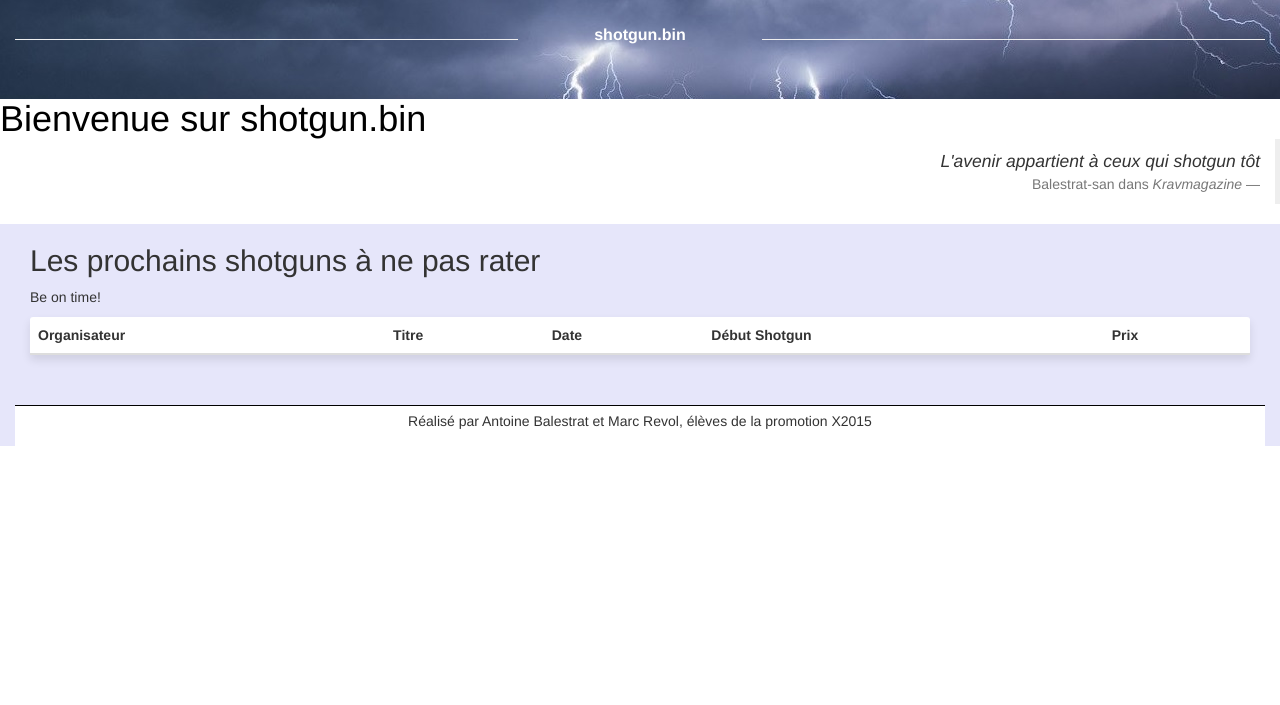
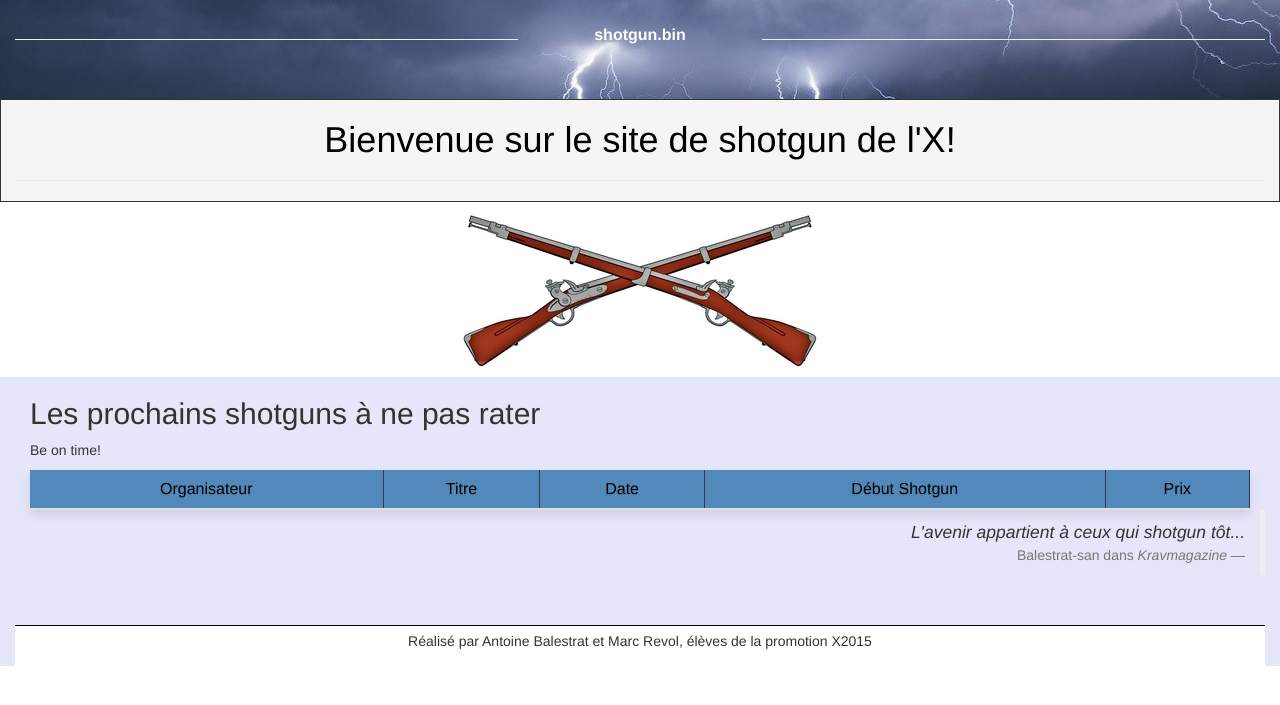
Before and after one commit to Mrktn/shotgun.bin, a PHP site: page /index.php?activePage=index in a window 1280 px wide. Shown: the part 51-756 px from the top of the page. Run offline with PHP 8.4, Linux system fonts and the light colour scheme; data that the repository does not hold is empty; some libraries are stand-ins or nearby versions.

Commit message:
Merge origin/master
Conflicts:
	classes/inscription.php
	content/content_createShotgun.php
	content/content_index.php
	content_createShotgun.php
	content_index.php

```diff
--- a/content/content_index.php
+++ b/content/content_index.php
@@ -1,9 +1,7 @@
 <?php
-echo '<h1>Bienvenue sur shotgun.bin</h1>'
-. "                    <blockquote  class='blockquote-reverse'>
-                        <i>L'avenir appartient à ceux qui shotgun tôt</i>
-                        <footer>Balestrat-san dans <cite title='Kravmagazine'>Kravmagazine</cite></footer>
-                    </blockquote>";
+echo "<div class ='container-fluid' style='background-color:#F5F5F5;border-style:solid;border-width:1px;'> <h1 style = 'margin-top:20px; text-align:center'>Bienvenue sur le site de shotgun de l'X!</h1><hr />
+ </div>
+                    <div>       <img class='centrimage' style='display:block;margin-left:auto;margin-right:auto;margin-bottom:10px;margin-top:10px;' src='images/fusilsretoucheresize.jpg' alt ='Crossed Guns' />  </div>";
 if (!isset($_SESSION['mailUser']))
 { // Page d'accueil pour les non inscrits
     echo'
@@ -25,9 +23,7 @@ echo'
 displayShotgunAVenir(DBi::$mysqli, shotgun_event::getActiveAVenirShotguns(DBi::$mysqli));
 echo'
        </div>
-        <div class=" col-sm-2 col-md-2 control-label questionStyle ">
-            <p>Bloc de transition</p>
-
+        <div class=" col-sm-2 col-md-2 control-label styleblocmid" >
         </div>
         <div class=" col-sm-5 col-md-5 control-label fontgrisContour">
 ';
@@ -36,6 +32,10 @@ echo'
  echo'       </div>
 </div> </div>';
 };
+echo"       <blockquote  class='blockquote-reverse'>
+                        <i>L'avenir appartient à ceux qui shotgun tôt...</i>
+                        <footer>Balestrat-san dans <cite title='Kravmagazine'>Kravmagazine</cite></footer>
+                    </blockquote>";
 echo'            <div id="footer">
 	<p> Réalisé par Antoine Balestrat et Marc Revol, élèves de la promotion X2015 </p>
         </div>';
--- a/css/dynatable.css
+++ b/css/dynatable.css
@@ -30,7 +30,7 @@ a.dynatable-sort-header{
 
 tbody.dynamic tr {
     border-top: 1px solid #C1C3D1;
-    border-bottom-: 1px solid #C1C3D1;
+    border-bottom: 1px solid #C1C3D1;
     color:#000000;
     font-size:18px;
     font-weight:normal;
--- a/css/perso.css
+++ b/css/perso.css
@@ -126,7 +126,8 @@ body {
     background-color:#F5F5F5;
     border-style:solid;
     padding-bottom:15px;
-    border-radius:10px;
+    border-radius:3px;
+    border-width:1px;
 
 }
 .indexcol{
@@ -161,3 +162,23 @@ h1
 color: black;
 margin:auto;
 } ;
+.centrimage{
+        margin-left:0auto;
+    margin-right:0auto;
+        display: block;
+        margin-bottom:10px;
+        background-color:#FFFAFA;
+        height:10px;
+}
+th {
+    color:#000000;
+    background:#5389ba;
+    border-bottom:4px solid #9ea7af;
+    border-right: 1px solid #343a45;
+    font-size:16px;
+    font-weight: 100;
+    padding:5px;
+    text-align:center;
+    text-shadow: 0 1px 1px rgba(0, 0, 0, 0.1);
+    vertical-align:middle;
+}
```
Also changed, not shown: content/content_accueil.php (deleted, +0 -23 lines), README.md, images/fusilsretoucheresize.jpg (added).
